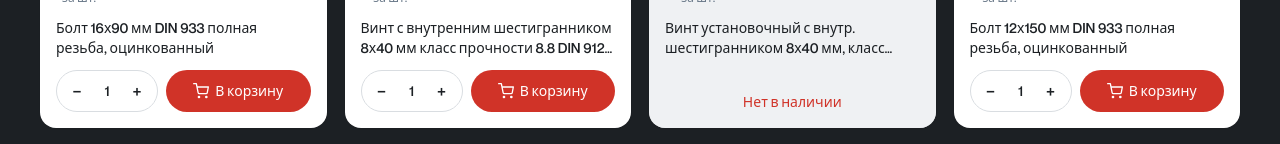
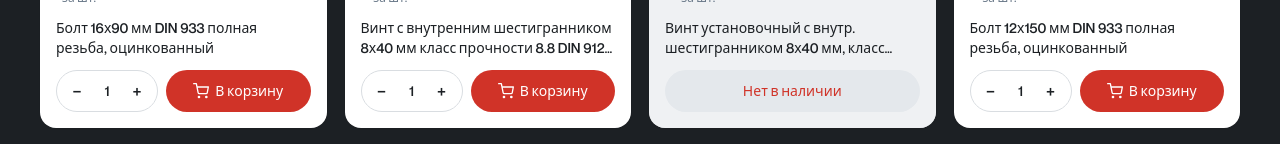
Before and after one commit to Danon319/fastener-direct, a React (Vite) app in the folder client/: page /catalog in a window 1280 px wide. Shown: the part 703-847 px from the top of the page. Built offline with nearby package versions, Linux system fonts and the light colour scheme.

Commit message:
feat(catalog): restyle out-of-stock badge as full-width pill

```diff
--- a/client/src/components/ui/ProductCard.jsx
+++ b/client/src/components/ui/ProductCard.jsx
@@ -277,9 +277,9 @@ export default function ProductCard({ product }) {
             <CartButton productId={product.id} inStock quantity={displayQty} />
           </div>
         ) : (
-          <p className="mt-auto text-center font-sans text-sm font-medium text-red">
+          <div className="mt-auto flex h-[42px] w-full items-center justify-center rounded-full bg-tagDate font-sans text-sm font-medium text-red">
             Нет в наличии
-          </p>
+          </div>
         )}
       </div>
     </Link>
```
